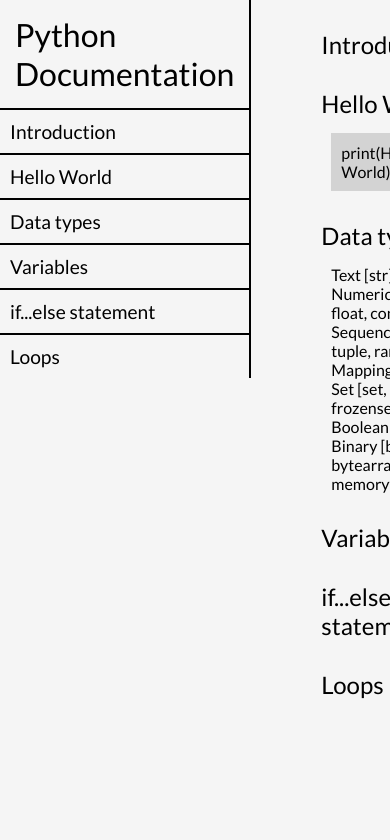
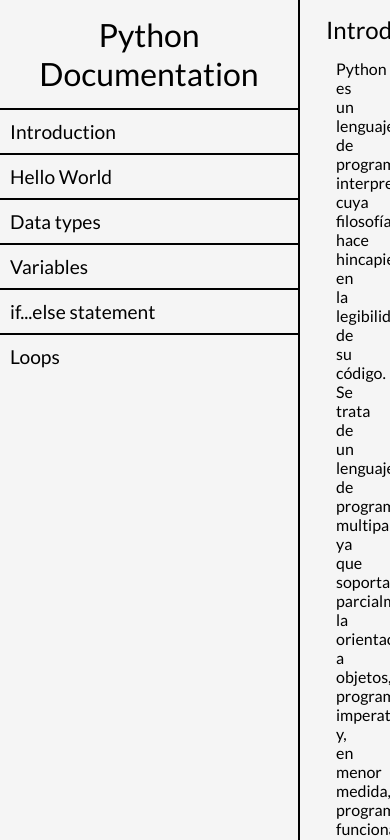
Before and after one commit to evazquez94/technical-documentation-page, a plain HTML site: page index.html in a window 390 px wide. Shown: the top 840 px of the page. Drawn offline with Linux system fonts and the light colour scheme.

Commit message:
Fix responsive

```diff
--- a/index.html
+++ b/index.html
@@ -28,8 +28,8 @@
       <section class="main-section">
         <header>Introduction</header>
 
-        <p></p>
-        <p></p>
+        <p>Python es un lenguaje de programación interpretado cuya filosofía hace hincapié en la legibilidad de su código. Se trata de un lenguaje de programación multiparadigma, ya que soporta parcialmente la orientación a objetos, programación imperativa y, en menor medida, programación funcional. Es un lenguaje interpretado, dinámico y multiplataforma.</p>
+        <p>Es administrado por la Python Software Foundation. Posee una licencia de código abierto, denominada Python Software Foundation License.</p>
       </section>
 
       <section class="main-section">
--- a/style.css
+++ b/style.css
@@ -7,23 +7,26 @@
   font-weight: 400;
 }
 
-.container {
-  display: flex;
+/* NAVBAR */
+
+#navbar {
+  /* display: block; */
+  position: fixed;
+  height: 100%;
+  border-right: 2px solid black;
+  width: 300px;
 }
-
-/* NAVBAR */
 
 nav header {
   font-size: xx-large;
   padding: 15px;
-  border-right: 2px solid black;
+  text-align: center;
 }
 
 .nav-link {
   width: 100%;
   display: block;
   border-top: 2px solid black;
-  border-right: 2px solid black;
   padding: 10px;
   font-size: larger;
   text-decoration: none;
@@ -33,21 +36,31 @@ nav header {
 /* MAIN DOC */
 
 #main-doc {
-  margin-left: 5rem;
+  margin-left: 21rem;
 }
 
 .main-section {
-  margin-top: 30px;
+  margin-right: 30px;
 }
 
 .main-section header {
+  padding-top: 15px;
   font-size: x-large;
   margin-bottom: 15px;
   margin-left: -10px;
 }
 
+.main-section p{
+  text-align: justify;
+  margin-bottom: 10px;
+}
+
 section ul {
   list-style-type: none;
+}
+
+li {
+  padding: 7px;
 }
 
 code {
```
